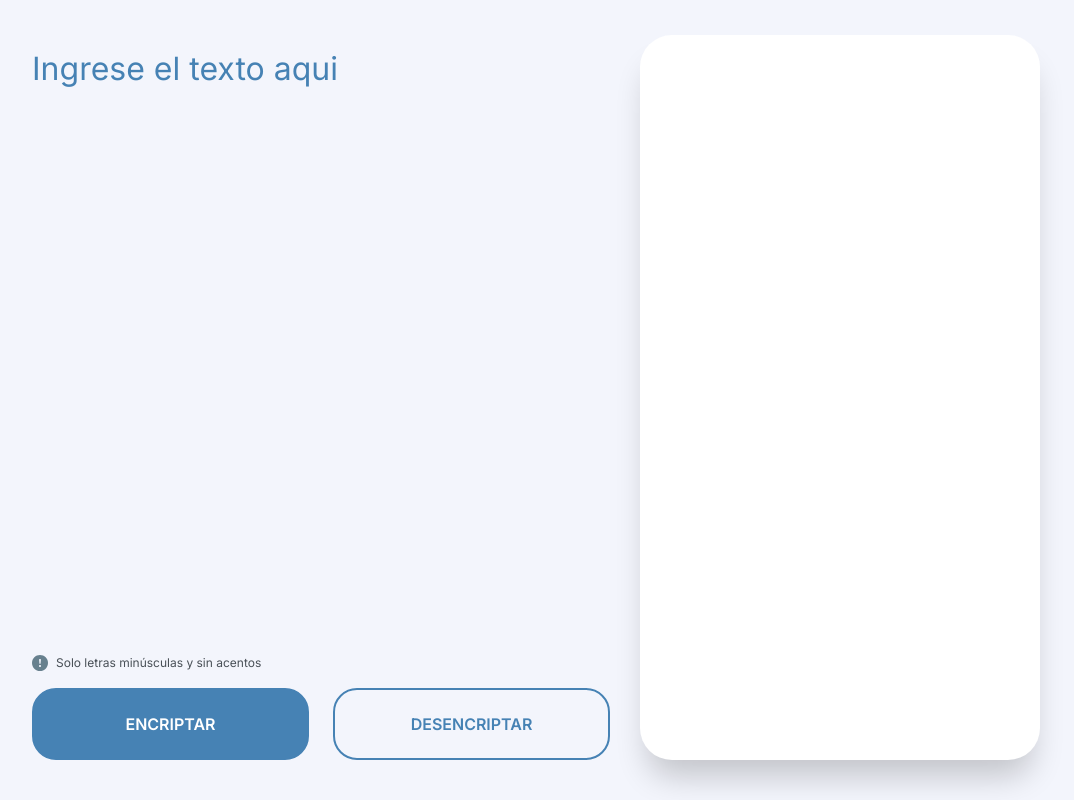
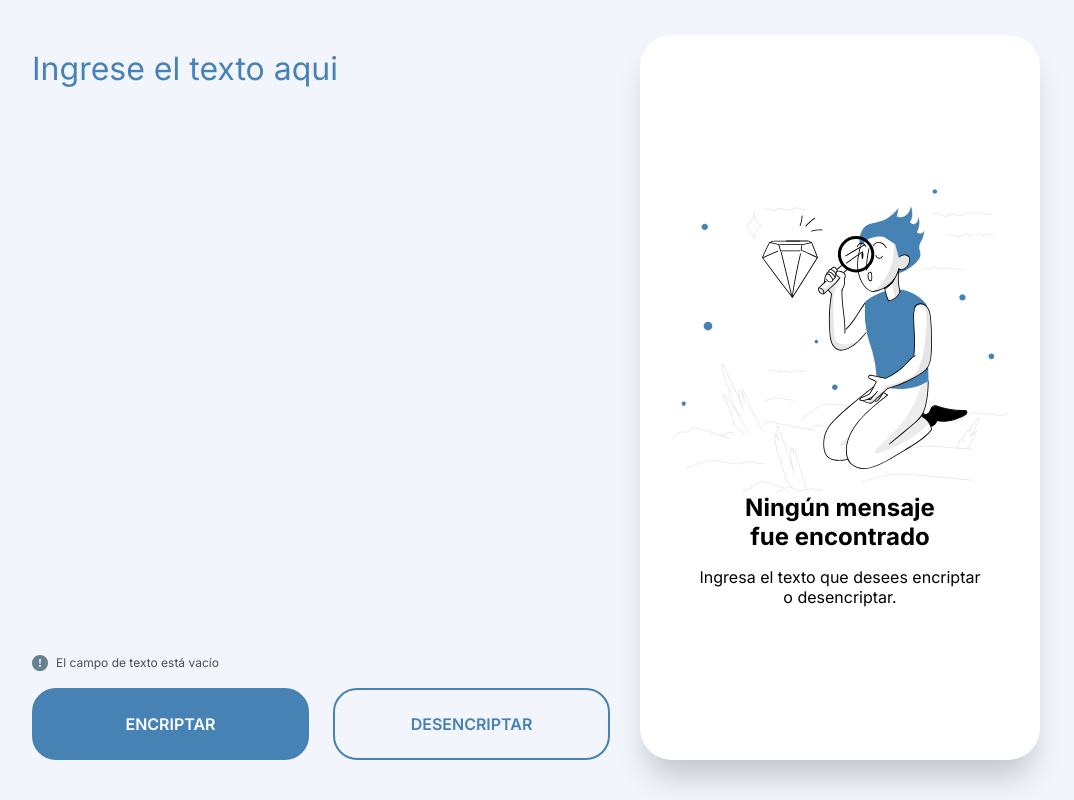
Before and after one commit to neolinkDev/encriptador-texto, a plain HTML site: page index.html in a window 1280 px wide. Both pictures are taken after a click on the button "ENCRIPTAR". Shown: the part 118-918 px from the top of the page, without its empty margins (176-1250 px from the left). Drawn offline with Linux system fonts and the light colour scheme.

Commit message:
add textareaValidation fn

```diff
--- a/index.html
+++ b/index.html
@@ -25,7 +25,7 @@
 
         <div class="container__warning">
           <img class="icon-warning" src="./assets/bi_exclamation-circle-fill.svg" alt="Icono de exclamación">
-          <p class="warning">Solo letras minúsculas y sin acentos</p>
+          <p id="warning" class="warning">Solo letras minúsculas y sin acentos</p>
         </div>
 
         <div class="container__buttons">
--- a/js/index.js
+++ b/js/index.js
@@ -1,17 +1,14 @@
-
-
 // `$` hace referencia a que es una varibale del DOM
 
 const d = document;
 
 const encryptionRules = {
-  'a': 'ai',
-  'e': 'enter',
-  'i': 'imes',
-  'o': 'ober',
-  'u': 'ufat'
+  a: 'ai',
+  e: 'enter',
+  i: 'imes',
+  o: 'ober',
+  u: 'ufat',
 };
-
 
 function encryptText() {
 
@@ -22,24 +19,25 @@ function encryptText() {
   const $displayEncryptText = d.querySelector('#p');
   const $sectionDecrypt = d.querySelector('#section-decrypt');
 
+  // Validaciones
+  if (!validations($text)) return;
+
   let encryptText = '';
 
+  // iteramos el texto ingresado
   for (let i = 0; i < $text.length; i++) {
 
     let character = $text[i];
 
+    // válida si el caracter existe en el objeto para aplicar la regla de encriptación
     if (encryptionRules.hasOwnProperty(character)) {
-
       encryptText += encryptionRules[character];
-
     } else {
-
       encryptText += character;
     }
   }
 
-  console.log(encryptText)
-
+  console.log(encryptText);
 
   $image.style.display = 'none';
   $heading.style.display = 'none';
@@ -48,13 +46,13 @@ function encryptText() {
   $displayEncryptText.style.textAlign = 'left';
   $sectionDecrypt.style.display = 'block';
   // $displayEncryptText.innerHTML = encryptText;
-  setElementText($displayEncryptText, encryptText)
-
+  setElementText($displayEncryptText, encryptText);
 
   // return encryptText;
 }
 
 /**
+ * establece el texto de un elemento
  *
  * @param {HTMLElement} element
  * @param {string} text
@@ -62,3 +60,38 @@ function encryptText() {
 function setElementText(element, text) {
   element.innerHTML = text;
 }
+
+/**
+ *  validaciones
+ *
+ * @param {string} text
+ * @returns {boolean}
+ */
+function validations(text) {
+
+  const $warning = d.querySelector('#warning');
+
+  /*
+      Expresión regular
+      - '^' y '$' indican el inicio y el final de la cadena respectivamente.
+      - '[a-z\s]' significa cualquier letra minúscula de la 'a' a la 'z' o un 'espacio'.
+      - '+' indica que el patrón debe aparecer una o más veces.
+  */
+  const lowerCaseWithoutAccents = /^[a-z\s]+$/;
+
+  // válida que el textarea no este vacío
+  if (!text || text.trim() === '') {
+    console.error('El campo de texto está vacío');
+    setElementText($warning, 'El campo de texto está vacío');
+    return false;
+  }
+
+  // válida que el textarea solo acepte letras minúsculas y sin acento
+  if (!lowerCaseWithoutAccents.test(text)) {
+    console.error('Solo letras minúsculas y sin acento');
+    setElementText($warning, 'Solo letras minúsculas y sin acento');
+    return false;
+  }
+
+  return true;
+}
```
